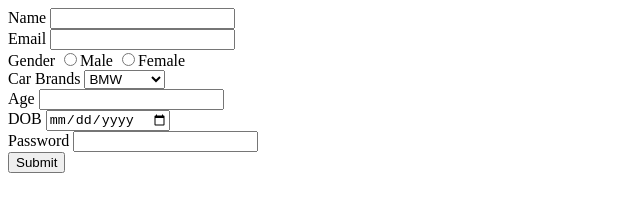
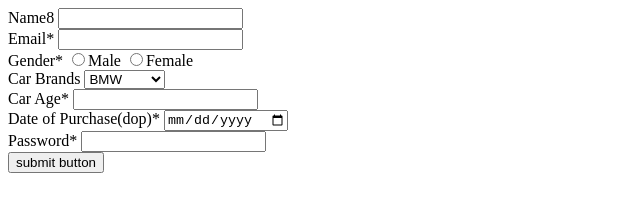
Before and after one commit to acciojob/car-insurance-form-UdbhavSrivastava27, a website: page main.html in a window 1280 px wide. Shown: the whole page, without its empty margins (0-640 px from the left). Drawn offline with Linux system fonts and the light colour scheme.

Commit message:
created a submission

```diff
--- a/main.html
+++ b/main.html
@@ -9,15 +9,15 @@
 <body>
 	<form action="abc@gmail.com" method="post">
 		<div>
-		<label for="name">Name</label>
+		<label for="name">Name8</label>
 		<input type="text" id="name" required>
 		</div>
 		<div>
-		<label for="email">Email</label>
+		<label for="email">Email*</label>
 		<input type="email" id="email" required>
 		</div>
 		<div>
-		<label for="gender">Gender</label>
+		<label for="gender">Gender*</label>
 		<input type="radio" id="gender" name="gender" required>Male
 		<input type="radio" id="gender" name="gender" required>Female
 		</div>
@@ -30,19 +30,19 @@
 			</select>
 		</div>
 		<div>
-			<label for="age">Age</label>
+			<label for="age">Car Age*</label>
 			<input type="number" id="age" required>
 		</div>
 		<div>
-			<label for="dob">DOB</label>
+			<label for="dob">Date of Purchase(dop)*</label>
 			<input type="date" id="dob" required>
 		</div>
 		<div>
-			<label for="password">Password</label>
+			<label for="password">Password*</label>
 			<input type="password" id="password" required>
 		</div>
 
-		<button type="submit">Submit</button>
+		<button type="submit">submit button</button>
 	</form>
 
     <script type="text/javascript" src="./script.js">
```
